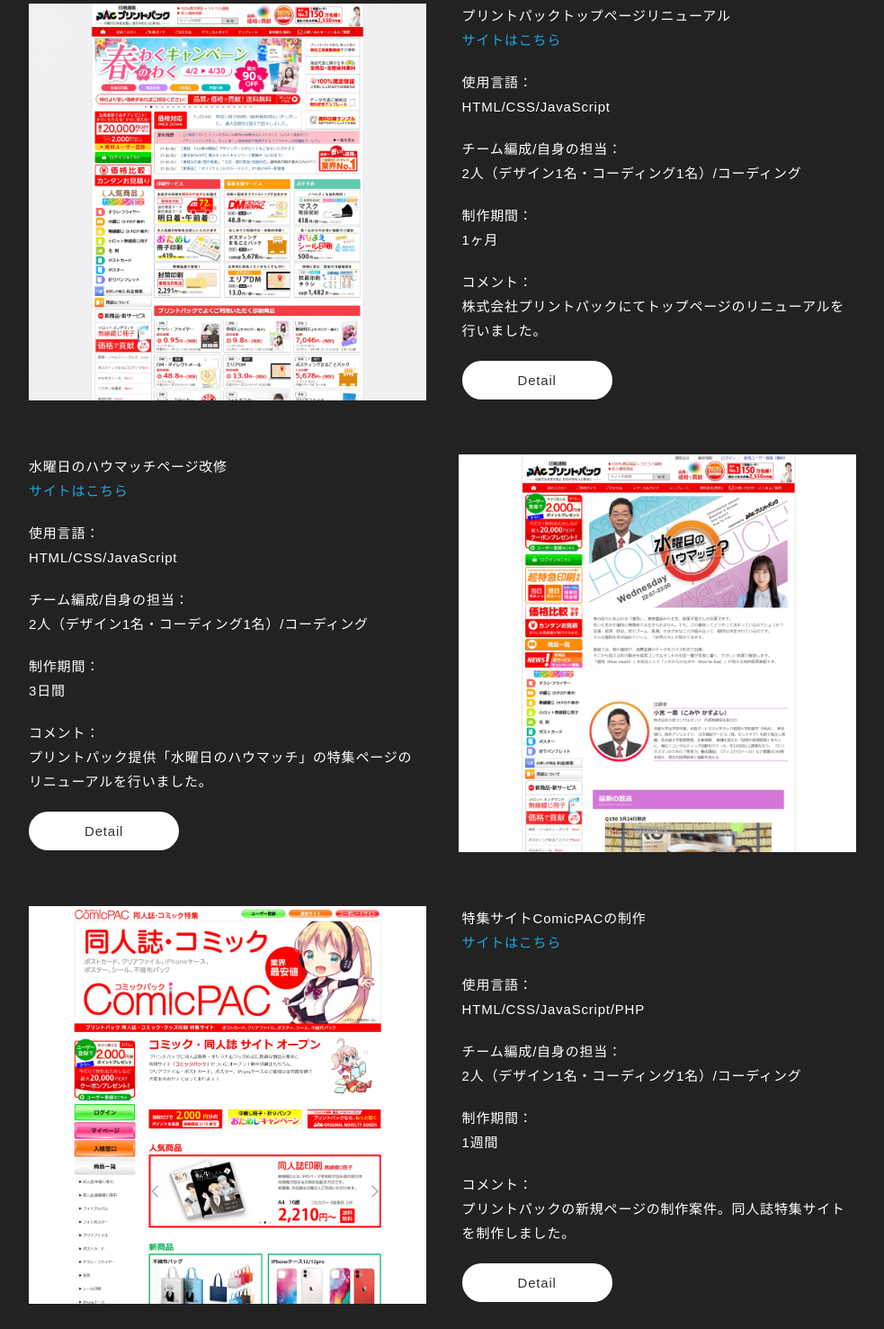
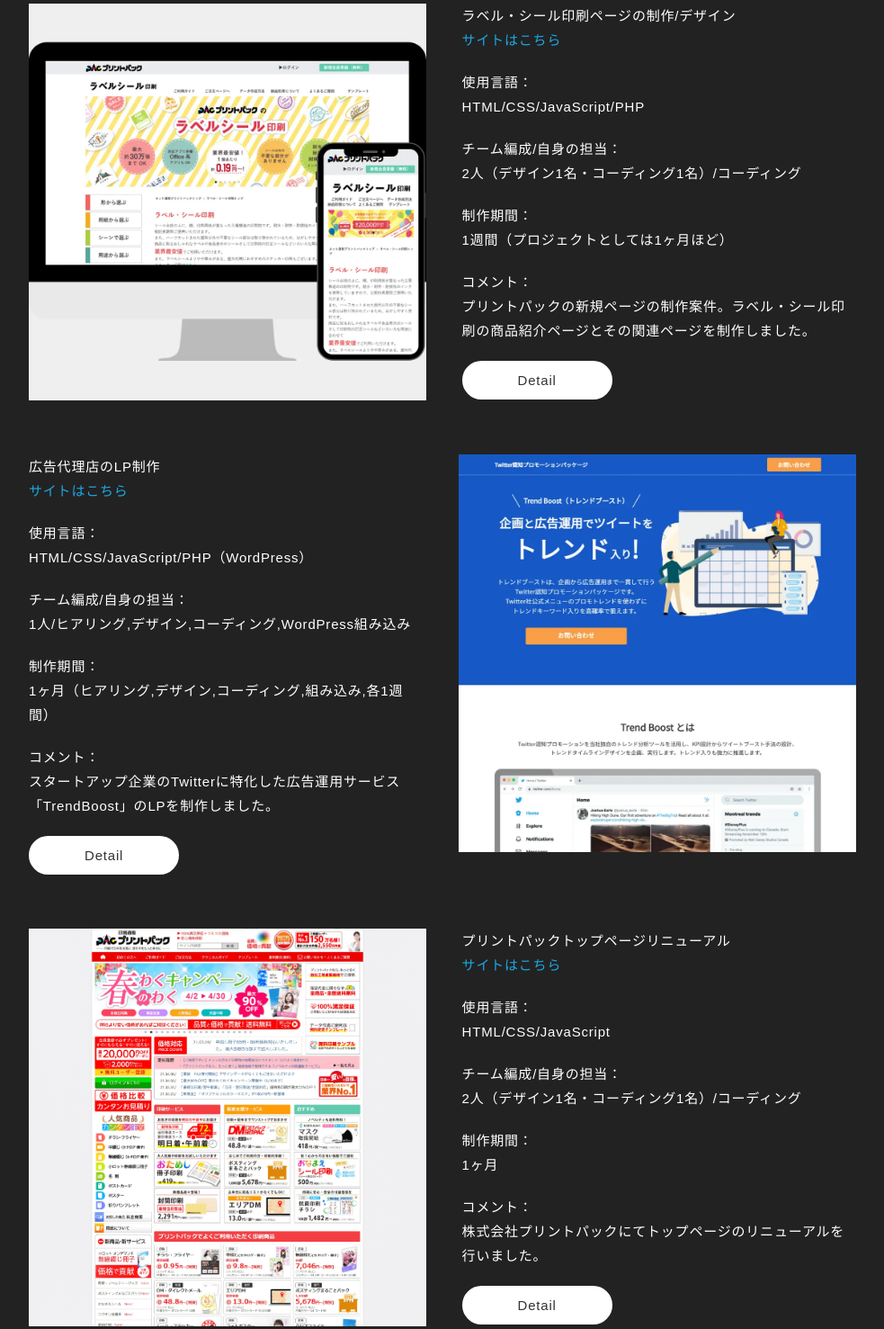
Before and after one commit to traveler20/Works, a plain HTML site: page index.html in a window 1280 px wide. Shown: the part 2028-3505 px from the top of the page at 90% size, without its empty margins (148-1131 px from the left). Drawn offline with nearby package versions, Linux system fonts and the light colour scheme.

Commit message:
✨New Feature-section

```diff
--- a/index.html
+++ b/index.html
@@ -284,6 +284,95 @@
 							<h2 class="heading-primary">FEATURE</h2>
 						</div>
 						<p class="section-lead">実務経験をまとめました。</p>
+
+						<!-- label_seal -->
+						<div class="section-body feature">
+							<div class="feature-item">
+								<div class="feature-image-wrapper">
+									<img
+										class="feature-image"
+										src="./asset/img/feature/pac_label-seal.webp"
+										alt=""
+									/>
+								</div>
+								<div class="feature-body">
+									<p>
+										ラベル・シール印刷ページの制作/デザイン<br /><a
+											href="https://printpac.co.jp/label_seal/"
+											target="_blank"
+											rel="noopener noreferrer"
+											>サイトはこちら</a
+										>
+									</p>
+									<p>
+										使用言語：
+										<br />HTML/CSS/JavaScript/PHP
+									</p>
+									<p>
+										チーム編成/自身の担当：
+										<br />2人（デザイン1名・コーディング1名）/コーディング
+									</p>
+									<p>
+										制作期間：
+										<br />1週間（プロジェクトとしては1ヶ月ほど）
+									</p>
+									<p>
+										コメント：
+										<br />プリントパックの新規ページの制作案件。ラベル・シール印刷の商品紹介ページとその関連ページを制作しました。
+									</p>
+									<a
+										href="https://traveler20.site/portfolio/work/printpac/label-seal-cording/"
+										class="password-btn"
+										>Detail</a
+									>
+								</div>
+							</div>
+						</div>
+
+						<!-- trendboost -->
+						<div class="section-body feature">
+							<div class="feature-item reverse-feature">
+								<div class="feature-image-wrapper">
+									<img
+										class="feature-image"
+										src="./asset/img/feature/side-business_trendboost.webp"
+										alt=""
+									/>
+								</div>
+								<div class="feature-body">
+									<p>
+										広告代理店のLP制作<br /><a
+											href="https://www.cubic-corp.net/trendboost"
+											target="_blank"
+											rel="noopener noreferrer"
+											>サイトはこちら</a
+										>
+									</p>
+									<p>
+										使用言語：
+										<br />HTML/CSS/JavaScript/PHP（WordPress）
+									</p>
+									<p>
+										チーム編成/自身の担当：
+										<br />1人/ヒアリング,デザイン,コーディング,WordPress組み込み
+									</p>
+									<p>
+										制作期間：
+										<br />1ヶ月（ヒアリング,デザイン,コーディング,組み込み,各1週間）
+									</p>
+									<p>
+										コメント：
+										<br />スタートアップ企業のTwitterに特化した広告運用サービス「TrendBoost」のLPを制作しました。
+									</p>
+									<a
+										href="https://traveler20.site/portfolio/work/side-business/trendboost-design-cording/"
+										class="password-btn"
+										>Detail</a
+									>
+								</div>
+							</div>
+						</div>
+
 						<!--pac_top-->
 						<div class="section-body feature">
 							<div class="feature-item">
@@ -321,94 +410,6 @@
 									</p>
 									<a
 										href="https://traveler20.site/portfolio/work/printpac/top-renewal/"
-										class="password-btn"
-										>Detail</a
-									>
-								</div>
-							</div>
-						</div>
-
-						<!--howmuch-->
-						<div class="section-body feature">
-							<div class="feature-item reverse-feature">
-								<div class="feature-image-wrapper">
-									<img
-										class="feature-image"
-										src="./asset/img/feature/pac_howmuch.webp"
-										alt=""
-									/>
-								</div>
-								<div class="feature-body">
-									<p>
-										水曜日のハウマッチページ改修<br /><a
-											href="https://printpac.co.jp/contents/howmuch/"
-											target="_blank"
-											rel="noopener noreferrer"
-											>サイトはこちら</a
-										>
-									</p>
-									<p>
-										使用言語：
-										<br />HTML/CSS/JavaScript
-									</p>
-									<p>
-										チーム編成/自身の担当：
-										<br />2人（デザイン1名・コーディング1名）/コーディング
-									</p>
-									<p>
-										制作期間：
-										<br />3日間
-									</p>
-									<p>
-										コメント：
-										<br />プリントパック提供「水曜日のハウマッチ」の特集ページのリニューアルを行いました。
-									</p>
-									<a
-										href="https://traveler20.site/portfolio/work/printpac/howmuch-renewal/"
-										class="password-btn"
-										>Detail</a
-									>
-								</div>
-							</div>
-						</div>
-
-						<!--comicpac-->
-						<div class="section-body feature">
-							<div class="feature-item">
-								<div class="feature-image-wrapper">
-									<img
-										class="feature-image"
-										src="./asset/img/feature/pac_comicpac.webp"
-										alt=""
-									/>
-								</div>
-								<div class="feature-body">
-									<p>
-										特集サイトComicPACの制作<br /><a
-											href="https://printpac.co.jp/comicpac/"
-											target="_blank"
-											rel="noopener noreferrer"
-											>サイトはこちら</a
-										>
-									</p>
-									<p>
-										使用言語：
-										<br />HTML/CSS/JavaScript/PHP
-									</p>
-									<p>
-										チーム編成/自身の担当：
-										<br />2人（デザイン1名・コーディング1名）/コーディング
-									</p>
-									<p>
-										制作期間：
-										<br />1週間
-									</p>
-									<p>
-										コメント：
-										<br />プリントパックの新規ページの制作案件。同人誌特集サイトを制作しました。
-									</p>
-									<a
-										href="https://traveler20.site/portfolio/work/printpac/comicpac-cording/"
 										class="password-btn"
 										>Detail</a
 									>
```
Also changed, not shown: asset/img/feature/pac_label-seal.webp (added), asset/img/feature/side-business_trendboost.webp (added).
